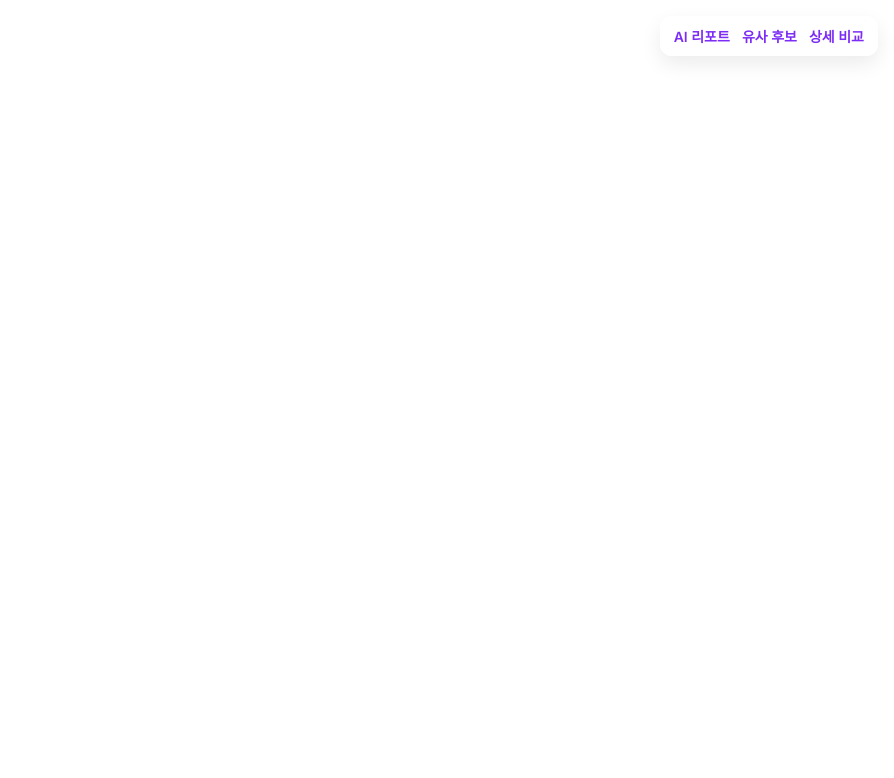
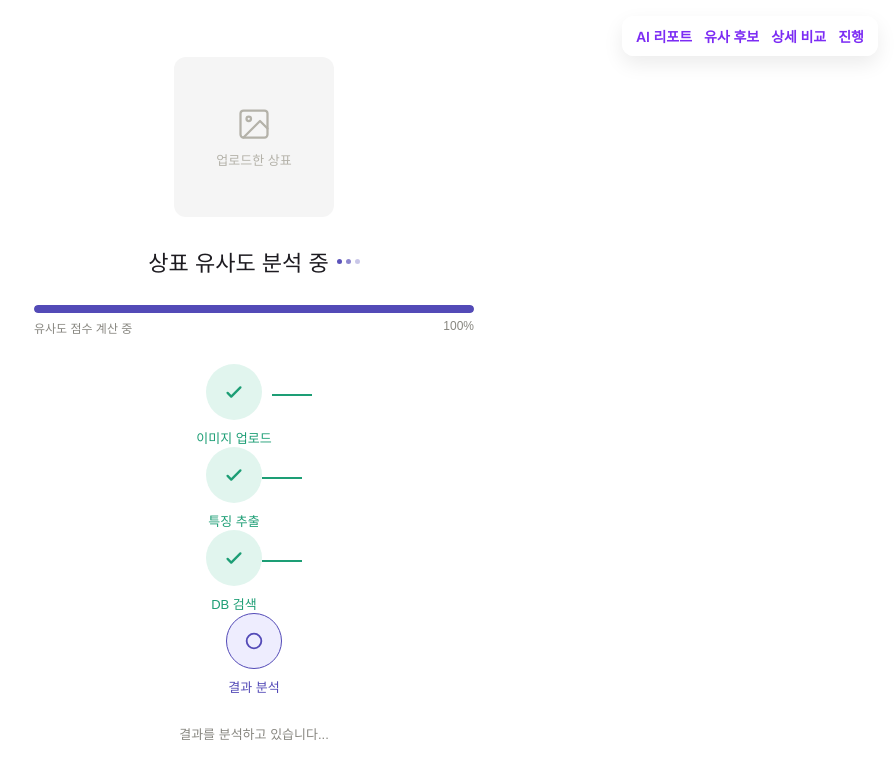
Before and after one commit to Trademark-analysis/FE, a React (Vite) app: page /process in a window 1280 px wide. Before the commit this address had no page. Shown: the top 778 px of the page, without its empty margins (386-1280 px from the left). Built offline with nearby package versions, Linux system fonts and the light colour scheme.

Commit message:
feat: 분석 진행 화면 추가

```diff
--- a/src/App.tsx
+++ b/src/App.tsx
@@ -3,6 +3,7 @@ import LogoInputPage from "./pages/LogoInputPage/LogoInputPage";
 import AnalysisReportPage from "./pages/AnalysisReportPage/AnalysisReportPage";
 import SimilaritySearchPage from "./pages/SimilaritySearchPage/SimilaritySearchPage";
 import DetailedComparisonPage from "./pages/DetailedComparisonPage/DetailedComparisonPage";
+import ProcessPage from "./pages/ProcessPage/ProcessPage";
 
 function AppContent() {
   const location = useLocation();
@@ -57,6 +58,16 @@ function AppContent() {
             상세 비교
           </Link>
 
+        <Link
+          to="/process"
+          style={{
+            color: "#7c2cf4",
+            textDecoration: "none",
+          }}
+        >
+          진행
+        </Link>
+
         </nav>
       )}
 
@@ -65,6 +76,7 @@ function AppContent() {
         <Route path="/report" element={<AnalysisReportPage />} />
         <Route path="/similarity" element={<SimilaritySearchPage />} />
         <Route path="/detail" element={<DetailedComparisonPage />} />
+        <Route path="/process" element={<ProcessPage />} />
       </Routes>
     </>
   );
--- /dev/null
+++ b/src/pages/ProcessPage/ProcessPage.css
@@ -0,0 +1,242 @@
+* {
+  margin: 0;
+  padding: 0;
+  box-sizing: border-box;
+}
+
+.container {
+  font-family: "Noto Sans KR", sans-serif;
+  background: #f8f7ff;
+  min-height: 100vh;
+  display: flex;
+}
+
+.content {
+  flex: 1;
+  background: white;
+  display: flex;
+  flex-direction: column;
+  justify-content: center;
+  align-items: center;
+  gap: 28px;
+  padding: 40px;
+}
+
+.imageBox {
+  width: 160px;
+  height: 160px;
+  background: #f5f5f5;
+  border-radius: 12px;
+
+  display: flex;
+  flex-direction: column;
+  align-items: center;
+  justify-content: center;
+  gap: 8px;
+
+  color: #b4b2a9;
+  font-size: 13px;
+}
+
+.title {
+  display: flex;
+  align-items: center;
+  gap: 8px;
+
+  font-size: 22px;
+  font-weight: 400;
+  color: #1d1b20;
+}
+
+.dotsAnim {
+  display: flex;
+  gap: 4px;
+}
+
+.dotsAnim span {
+  width: 5px;
+  height: 5px;
+  border-radius: 50%;
+  background: #534ab7;
+
+  animation: blink 1.4s ease-in-out infinite;
+}
+
+.dotsAnim span:nth-child(2) {
+  animation-delay: 0.2s;
+}
+
+.dotsAnim span:nth-child(3) {
+  animation-delay: 0.4s;
+}
+
+@keyframes blink {
+  0%,
+  100% {
+    opacity: 1;
+  }
+
+  50% {
+    opacity: 0.2;
+  }
+}
+
+.progressWrap {
+  width: 440px;
+
+  display: flex;
+  flex-direction: column;
+  gap: 6px;
+}
+
+.progressTrack {
+  width: 100%;
+  height: 8px;
+  background: #eeeeee;
+  border-radius: 100px;
+  overflow: hidden;
+}
+
+.progressFill {
+  height: 100%;
+  background: #534ab7;
+  border-radius: 100px;
+
+  transition: width 0.6s ease;
+}
+
+.progressLabels {
+  display: flex;
+  justify-content: space-between;
+
+  font-size: 12px;
+  color: #888780;
+}
+
+.steps {
+  display: flex;
+  align-items: center;
+}
+
+.stepWrapper {
+  display: flex;
+  align-items: center;
+}
+
+.step {
+  display: flex;
+  flex-direction: column;
+  align-items: center;
+  gap: 8px;
+}
+
+.stepCircle {
+  width: 56px;
+  height: 56px;
+  border-radius: 50%;
+
+  display: flex;
+  align-items: center;
+  justify-content: center;
+
+  transition: all 0.4s;
+}
+
+.stepIcon {
+  width: 22px;
+  height: 22px;
+}
+
+.stepLabel {
+  font-size: 13px;
+  white-space: nowrap;
+}
+
+.stepLine {
+  width: 40px;
+  height: 2px;
+  margin-bottom: 22px;
+}
+
+.waiting .stepCircle {
+  background: #f1efe8;
+  color: #b4b2a9;
+}
+
+.active .stepCircle {
+  background: #eeedfe;
+  border: 1.5px solid #534ab7;
+  color: #534ab7;
+}
+
+.done .stepCircle {
+  background: #e1f5ee;
+  color: #1d9e75;
+}
+
+.waiting .stepLabel {
+  color: #888780;
+}
+
+.active .stepLabel {
+  color: #534ab7;
+  font-weight: 500;
+}
+
+.done .stepLabel {
+  color: #1d9e75;
+}
+
+.lineWaiting {
+  background: #d9d9d9;
+}
+
+.lineActive {
+  background: #534ab7;
+}
+
+.lineDone {
+  background: #1d9e75;
+}
+
+.resultCard {
+  display: flex;
+  flex-direction: column;
+  align-items: center;
+  gap: 8px;
+
+  animation: fadeUp 0.5s ease both;
+}
+
+.resultBadge {
+  background: #e1f5ee;
+  color: #0f6e56;
+
+  font-size: 14px;
+  font-weight: 500;
+
+  padding: 6px 20px;
+  border-radius: 999px;
+}
+
+.resultSub {
+  font-size: 13px;
+  color: #888780;
+}
+
+.hint {
+  font-size: 13px;
+  color: #888780;
+}
+
+@keyframes fadeUp {
+  from {
+    opacity: 0;
+    transform: translateY(8px);
+  }
+
+  to {
+    opacity: 1;
+    transform: translateY(0);
+  }
+}
--- /dev/null
+++ b/src/pages/ProcessPage/ProcessPage.tsx
@@ -0,0 +1,200 @@
+import { useEffect, useState } from "react";
+import "./ProcessPage.css";
+
+const STEPS = [
+  {
+    prog: 20,
+    progLabel: "이미지 처리 중",
+    hint: "이미지를 업로드하고 있습니다...",
+    label: "이미지 업로드",
+  },
+  {
+    prog: 50,
+    progLabel: "특징 벡터 추출 중",
+    hint: "상표의 시각적 특징을 추출하고 있습니다...",
+    label: "특징 추출",
+  },
+  {
+    prog: 80,
+    progLabel: "등록 상표 DB 검색 중",
+    hint: "등록 상표 DB를 검색하고 있습니다...",
+    label: "DB 검색",
+  },
+  {
+    prog: 100,
+    progLabel: "유사도 점수 계산 중",
+    hint: "결과를 분석하고 있습니다...",
+    label: "결과 분석",
+  },
+];
+
+const DELAYS = [400, 1600, 3000, 4600];
+const DONE_AT = 6000;
+
+type StepState = "waiting" | "active" | "done";
+
+export default function TrademarkAnalysis() {
+  const [stepStates, setStepStates] = useState<StepState[]>([
+    "waiting",
+    "waiting",
+    "waiting",
+    "waiting",
+  ]);
+
+  const [progress, setProgress] = useState(0);
+  const [progressLabel, setProgressLabel] = useState("분석 준비 중");
+  const [hint, setHint] = useState("분석을 시작합니다...");
+  const [completed, setCompleted] = useState(false);
+
+  useEffect(() => {
+    DELAYS.forEach((delay, i) => {
+      setTimeout(() => {
+        setStepStates((prev) => {
+          const next = [...prev];
+
+          if (i > 0) next[i - 1] = "done";
+          next[i] = "active";
+
+          return next;
+        });
+
+        setProgress(STEPS[i].prog);
+        setProgressLabel(STEPS[i].progLabel);
+        setHint(STEPS[i].hint);
+      }, delay);
+    });
+
+    setTimeout(() => {
+      setStepStates(["done", "done", "done", "done"]);
+      setProgress(100);
+      setProgressLabel("분석 완료");
+      setCompleted(true);
+    }, DONE_AT);
+  }, []);
+
+  return (
+    <div className="container">
+      <main className="content">
+        {/* 이미지 박스 */}
+        <div className="imageBox">
+          <svg
+            width="36"
+            height="36"
+            fill="none"
+            viewBox="0 0 24 24"
+            stroke="#B4B2A9"
+            strokeWidth="1.5"
+          >
+            <rect x="3" y="3" width="18" height="18" rx="2" />
+            <circle cx="8.5" cy="8.5" r="1.5" />
+            <path
+              strokeLinecap="round"
+              strokeLinejoin="round"
+              d="M21 15l-5-5L5 21"
+            />
+          </svg>
+
+          <span>업로드한 상표</span>
+        </div>
+
+        {/* 타이틀 */}
+        <div className="title">
+          <span>
+            {completed ? "분석이 완료되었습니다" : "상표 유사도 분석 중"}
+          </span>
+
+          {!completed && (
+            <span className="dotsAnim">
+              <span></span>
+              <span></span>
+              <span></span>
+            </span>
+          )}
+        </div>
+
+        {/* 프로그레스 바 */}
+        <div className="progressWrap">
+          <div className="progressTrack">
+            <div
+              className="progressFill"
+              style={{ width: `${progress}%` }}
+            />
+          </div>
+
+          <div className="progressLabels">
+            <span>{progressLabel}</span>
+            <span>{progress}%</span>
+          </div>
+        </div>
+
+        {/* 단계 */}
+        <div className="steps">
+          {STEPS.map((step, idx) => (
+            <div key={idx} className="stepWrapper">
+              <div className={`step ${stepStates[idx]}`}>
+                <div className="stepCircle">
+                  {stepStates[idx] === "done" ? (
+                    <svg
+                      className="stepIcon"
+                      viewBox="0 0 24 24"
+                      fill="none"
+                      stroke="currentColor"
+                      strokeWidth="2.5"
+                    >
+                      <path
+                        strokeLinecap="round"
+                        strokeLinejoin="round"
+                        d="M5 13l4 4L19 7"
+                      />
+                    </svg>
+                  ) : (
+                    <svg
+                      className="stepIcon"
+                      viewBox="0 0 24 24"
+                      fill="none"
+                      stroke="currentColor"
+                      strokeWidth="2"
+                    >
+                      <circle cx="12" cy="12" r="8" />
+                    </svg>
+                  )}
+                </div>
+
+                <span className="stepLabel">{step.label}</span>
+              </div>
+
+              {idx < STEPS.length - 1 && (
+                <div
+                  className={`stepLine ${
+                    stepStates[idx] === "done"
+                      ? "lineDone"
+                      : stepStates[idx] === "active"
+                      ? "lineActive"
+                      : "lineWaiting"
+                  }`}
+                />
+              )}
+            </div>
+          ))}
+        </div>
+
+        {/* 결과 카드 */}
+        {completed && (
+          <div className="resultCard">
+            <div className="resultBadge">
+              ✓ 분석 완료
+            </div>
+
+            <div className="resultSub">
+              유사 상표 3건이 발견되었습니다
+            </div>
+          </div>
+        )}
+
+        {!completed && (
+          <p className="hint">{hint}</p>
+        )}
+      </main>
+    </div>
+  );
+}
```
